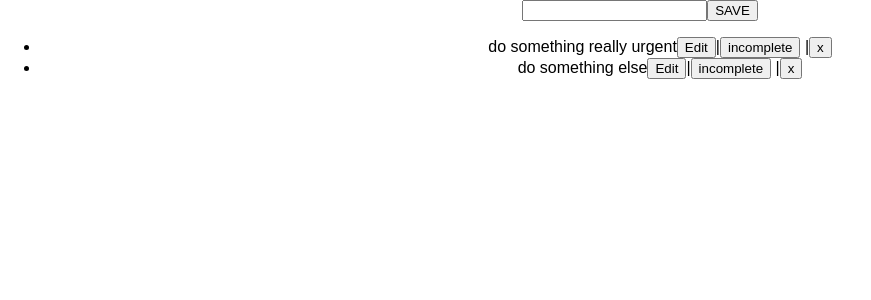
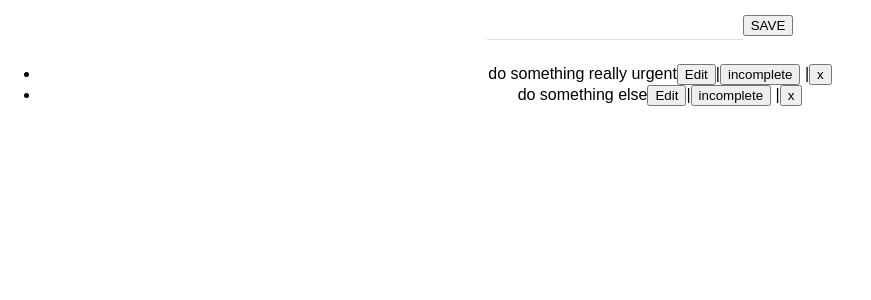
Before and after one commit to destino92/todo1, a React (Create React App) app: page / in a window 1280 px wide. Shown: the top 300 px of the page, without its empty margins (0-871 px from the left). Built offline with nearby package versions, Linux system fonts and the light colour scheme.

Commit message:
style: added material-ui styling to input fields

```diff
--- a/src/App.js
+++ b/src/App.js
@@ -1,7 +1,7 @@
 import React, { Component } from 'react';
 import './App.css';
 import MuiThemeProvider from 'material-ui/styles/MuiThemeProvider';
-
+import TextField from 'material-ui/TextField';
 
 class App extends Component {
   constructor(props) {
@@ -149,7 +149,7 @@ const TodoItem = ({ item,
     return(
       <li>
         <form onSubmit={(event) => updateItem(event,item,index)}>
-          <input type="text" value={editedContent} onChange={onEditChange}/>
+          <TextField id="text-field-controlled" type="text" value={editedContent} onChange={onEditChange}/>
           <button type="submit">Update</button>
         </form>
       </li>
@@ -174,7 +174,8 @@ const TodoInput = ({addItem,
                     listContent,
                     onSearchChange}) =>
   <form onSubmit={addItem}>
-    <input
+    <TextField
+      id="text-field-controlled"
       type="text"
       value={listContent}
       onChange={onSearchChange}
```
